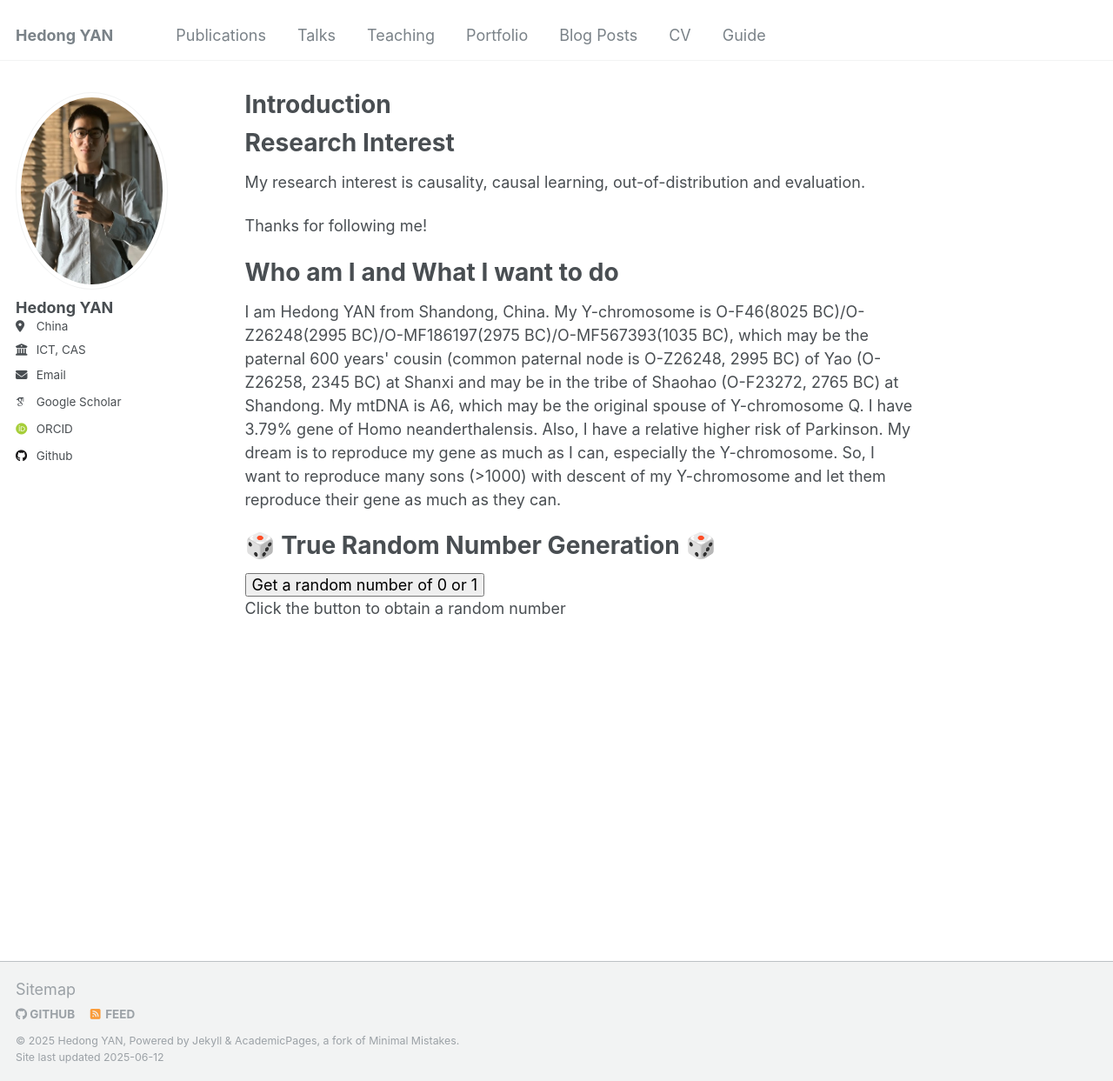
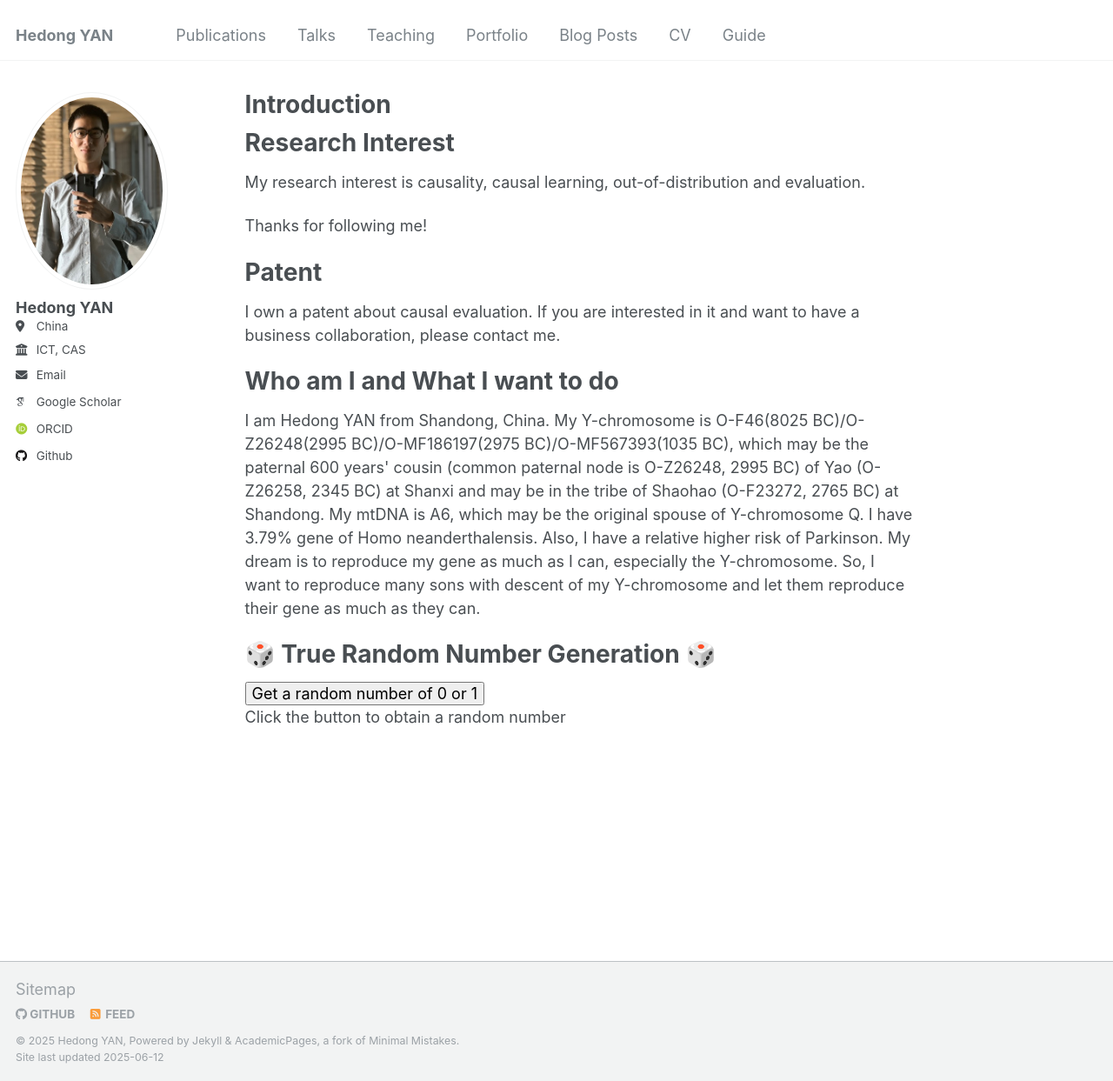
Before and after one commit to hedongyan/hedongyan.github.io, a Jekyll site: the page built from _pages/about.html, in a window 1280 px wide and 1243 px high. Shown: the whole window at 87% size. Built offline with Jekyll 4.4.1, drawn with Linux system fonts in a browser that asks for light colours; some web fonts are replaced.

Commit message:
update cv, about

```diff
--- a/_pages/about.html
+++ b/_pages/about.html
@@ -11,8 +11,13 @@
 <p>My research interest is causality, causal learning, out-of-distribution and evaluation.</p>
 <p>Thanks for following me!</p>
 
+<h1>Patent</h1>
+<p>
+  I own a patent about causal evaluation. If you are interested in it and want to have a business collaboration, please contact me.
+</p>
+
 <h1>Who am I and What I want to do</h1>
-<p>I am Hedong YAN from Shandong, China. My Y-chromosome is O-F46(8025 BC)/O-Z26248(2995 BC)/O-MF186197(2975 BC)/O-MF567393(1035 BC), which may be the paternal 600 years' cousin (common paternal node is O-Z26248, 2995 BC) of Yao (O-Z26258, 2345 BC) at Shanxi and may be in the tribe of Shaohao (O-F23272, 2765 BC) at Shandong. My mtDNA is A6, which may be the original spouse of Y-chromosome Q. I have 3.79% gene of Homo neanderthalensis. Also, I have a relative higher risk of Parkinson. My dream is to reproduce my gene as much as I can, especially the Y-chromosome. So, I want to reproduce many sons (>1000) with descent of my Y-chromosome and let them reproduce their gene as much as they can. </p>
+<p>I am Hedong YAN from Shandong, China. My Y-chromosome is O-F46(8025 BC)/O-Z26248(2995 BC)/O-MF186197(2975 BC)/O-MF567393(1035 BC), which may be the paternal 600 years' cousin (common paternal node is O-Z26248, 2995 BC) of Yao (O-Z26258, 2345 BC) at Shanxi and may be in the tribe of Shaohao (O-F23272, 2765 BC) at Shandong. My mtDNA is A6, which may be the original spouse of Y-chromosome Q. I have 3.79% gene of Homo neanderthalensis. Also, I have a relative higher risk of Parkinson. My dream is to reproduce my gene as much as I can, especially the Y-chromosome. So, I want to reproduce many sons with descent of my Y-chromosome and let them reproduce their gene as much as they can. </p>
 <!-- <img src="/images/狗头表情.webp"> -->
 <!-- So my descents (more precise than base pair level) will continue iterating to purge others' Y-chromosome (the purge sequence: R, J, E, I, Q, D, C, ..., N, O) and then occupy the world, haha! -->
 
```
Also changed, not shown: _pages/cv.md (+1 -1 lines).
